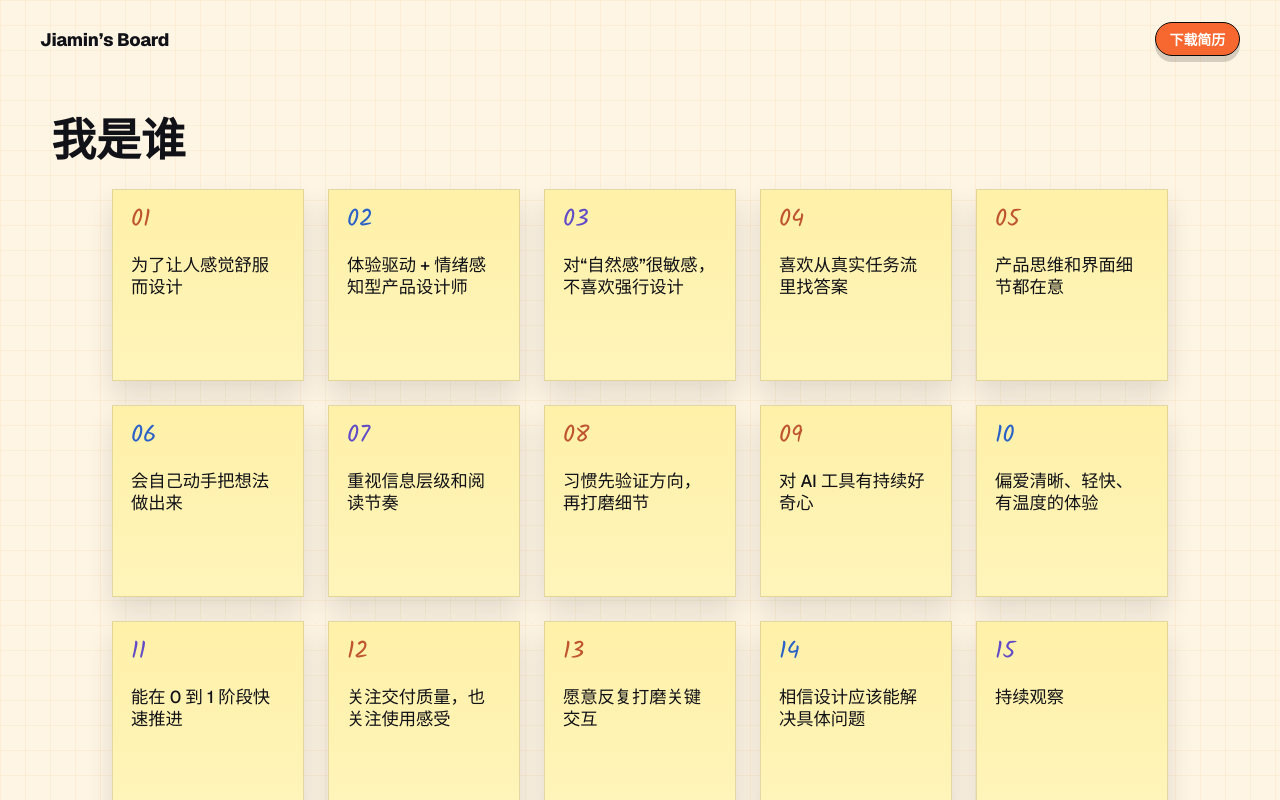
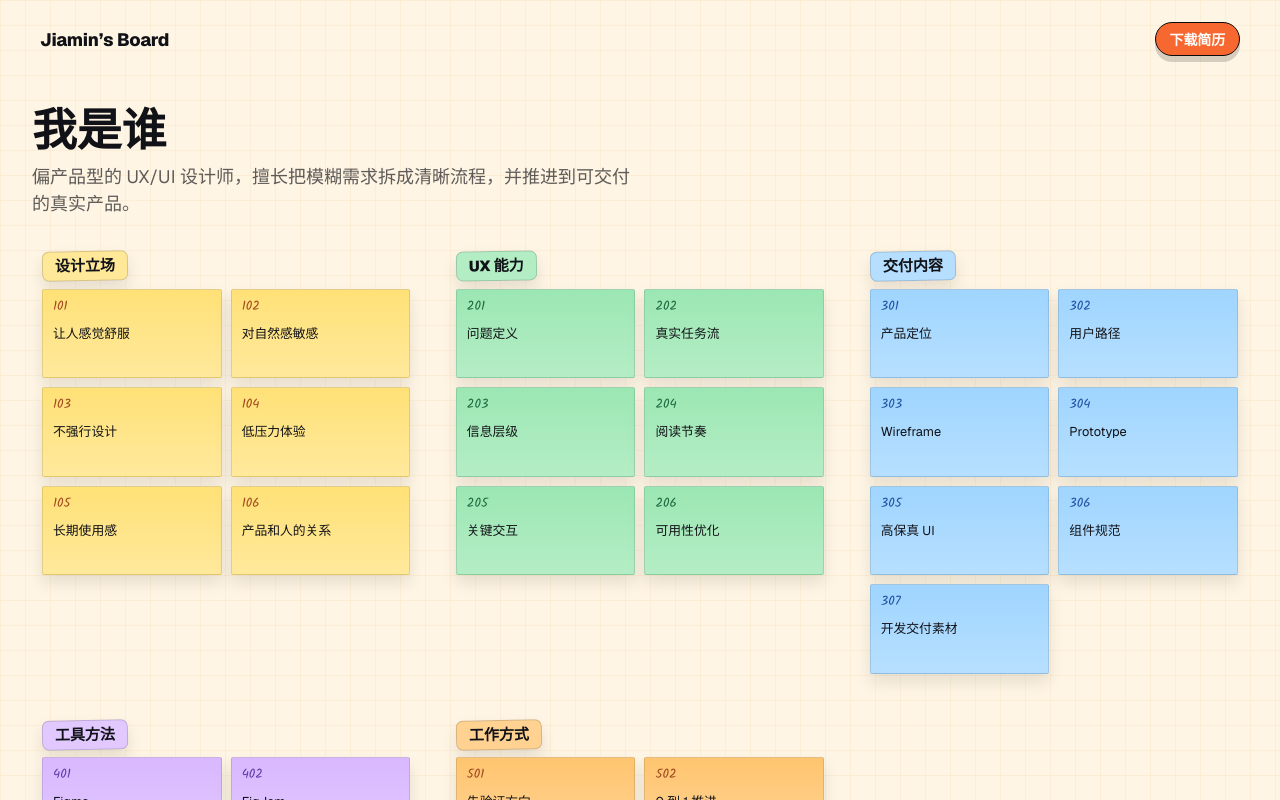
Before and after one commit to jaemin17/jaemin-portfolio, a Next.js app: page /about in a window 1280 px wide. Shown: the top 800 px of the page. Built offline with nearby package versions, Linux system fonts and the light colour scheme.

Commit message:
feat: restructure about page notes

```diff
--- a/src/app/about/about.module.css
+++ b/src/app/about/about.module.css
@@ -1,27 +1,27 @@
 .main {
   max-width: none;
   margin: -20px auto 0;
-  padding: 14px clamp(24px, 4vw, 76px) 56px;
+  padding: 14px clamp(18px, 2.5vw, 48px) 56px;
   width: 100%;
 }
 
 .wall {
   position: relative;
-  max-width: 1240px;
+  max-width: 1640px;
   min-height: calc(100svh - 118px);
   margin: 0 auto;
-  padding: 58px 0 36px;
+  padding: 48px 0 36px;
 }
 
 .topBar {
   display: flex;
   align-items: center;
   gap: 18px;
-  margin-bottom: 28px;
+  margin-bottom: 24px;
 }
 
 .titleBlock {
-  max-width: 620px;
+  max-width: 720px;
 }
 
 .title {
@@ -31,34 +31,82 @@
   letter-spacing: 0;
 }
 
+.intro {
+  max-width: 600px;
+  margin-top: 12px;
+  color: rgba(17, 18, 23, 0.68);
+  font-size: clamp(14px, 1.5vw, 18px);
+  line-height: 1.5;
+  letter-spacing: 0;
+}
+
+.map {
+  display: grid;
+  grid-template-columns: repeat(3, minmax(0, 1fr));
+  gap: clamp(18px, 2vw, 30px);
+  align-items: start;
+}
+
+.group {
+  --note-accent: #fff1a8;
+  --note-color: #f6682f;
+  min-width: 0;
+  padding: 10px;
+}
+
+.yellow {
+  --note-accent: #ffe176;
+  --note-color: #d35a16;
+}
+
+.green {
+  --note-accent: #9be7b3;
+  --note-color: #16884b;
+}
+
+.blue {
+  --note-accent: #9fd5ff;
+  --note-color: #1f66d1;
+}
+
+.purple {
+  --note-accent: #d9b8ff;
+  --note-color: #7c48d8;
+}
+
+.orange {
+  --note-accent: #ffc56f;
+  --note-color: #ce5a13;
+}
+
+.groupTitle {
+  width: fit-content;
+  margin: 0 0 8px;
+  padding: 6px 12px 5px;
+  border: 1px solid rgba(17, 18, 23, 0.16);
+  border-radius: 7px;
+  background: color-mix(in oklab, var(--note-accent) 78%, white);
+  box-shadow: 0 8px 16px rgba(17, 18, 23, 0.1);
+  color: #111217;
+  font-size: 15px;
+  line-height: 1.1;
+  font-weight: 860;
+  letter-spacing: 0;
+  transform: rotate(-1deg);
+}
+
 .noteGrid {
-  --note-size: clamp(188px, 15vw, 228px);
   display: grid;
-  grid-template-columns: repeat(auto-fill, minmax(0, var(--note-size)));
-  gap: clamp(16px, 2vw, 24px);
+  grid-template-columns: repeat(auto-fit, minmax(118px, 1fr));
+  gap: 9px;
   align-items: stretch;
-  justify-content: center;
 }
 
 .noteItem {
-  --note-accent: #fff1a8;
-  --note-color: #f6682f;
   position: relative;
   min-width: 0;
-  aspect-ratio: 1;
+  min-height: clamp(88px, 7vw, 112px);
   transition: transform 160ms ease;
-}
-
-.noteItem:nth-child(4n + 2) {
-  --note-color: #2f7bff;
-}
-
-.noteItem:nth-child(4n + 3) {
-  --note-color: #7c5cff;
-}
-
-.noteItem:nth-child(4n + 4) {
-  --note-color: #f6682f;
 }
 
 .note {
@@ -67,38 +115,71 @@
   min-height: 0;
   flex-direction: column;
   justify-content: flex-start;
-  gap: 22px;
-  padding: 18px;
+  gap: 13px;
+  padding: 10px;
   border: 1px solid rgba(17, 18, 23, 0.12);
-  border-radius: 0;
+  border-radius: 2px;
   background: linear-gradient(
     180deg,
     var(--note-accent) 0%,
-    color-mix(in oklab, var(--note-accent) 80%, white) 100%
+    color-mix(in oklab, var(--note-accent) 76%, white) 100%
   );
-  box-shadow: 0 14px 26px rgba(17, 18, 23, 0.12);
+  box-shadow: 0 8px 16px rgba(17, 18, 23, 0.1);
   transition: box-shadow 160ms ease, border-color 160ms ease, transform 160ms ease;
 }
 
 .noteItem:hover .note {
   border-color: rgba(17, 18, 23, 0.18);
-  box-shadow: 0 24px 40px rgba(17, 18, 23, 0.16);
-  transform: translateY(-5px);
+  box-shadow: 0 18px 32px rgba(17, 18, 23, 0.16);
+  transform: translateY(-4px) scale(1.08);
+  z-index: 4;
 }
 
 .noteIndex {
   color: color-mix(in oklab, var(--note-color) 78%, #111217);
-  font-size: 24px;
+  font-size: 13px;
   line-height: 1;
+  font-weight: 400;
   font-family: var(--font-kalam), var(--font-geist-sans), system-ui, sans-serif;
 }
 
 .noteText {
   display: block;
-  font-size: clamp(16px, 1.35vw, 20px);
-  line-height: 1.28;
-  font-weight: 500;
+  overflow-wrap: anywhere;
+  font-size: clamp(12px, 1vw, 15px);
+  line-height: 1.22;
+  font-weight: 400;
   letter-spacing: 0;
+}
+
+@media (min-width: 1400px) {
+  .noteGrid {
+    grid-template-columns: repeat(auto-fit, minmax(138px, 1fr));
+    gap: 11px;
+  }
+
+  .noteItem {
+    min-height: clamp(112px, 7.2vw, 132px);
+  }
+
+  .note {
+    gap: 16px;
+    padding: 12px;
+  }
+
+  .noteIndex {
+    font-size: 15px;
+  }
+
+  .noteText {
+    font-size: clamp(14px, 0.9vw, 17px);
+  }
+}
+
+@media (max-width: 980px) {
+  .map {
+    grid-template-columns: repeat(2, minmax(0, 1fr));
+  }
 }
 
 @media (max-width: 520px) {
@@ -116,17 +197,25 @@
     flex-direction: column;
   }
 
+  .map {
+    grid-template-columns: 1fr;
+    gap: 14px;
+  }
+
+  .group {
+    padding: 0;
+  }
+
   .noteGrid {
-    --note-size: clamp(140px, calc((100vw - 40px) / 2), 178px);
-    grid-template-columns: repeat(2, minmax(0, var(--note-size)));
-    gap: 12px;
+    grid-template-columns: repeat(2, minmax(0, 1fr));
+    gap: 8px;
   }
 
   .note {
-    padding: 14px;
+    padding: 10px;
   }
 
   .noteText {
-    font-size: 16px;
+    font-size: 13px;
   }
 }
--- a/src/app/about/page.tsx
+++ b/src/app/about/page.tsx
@@ -1,35 +1,32 @@
 import { SiteHeader } from "@/components/SiteHeader";
 import styles from "./about.module.css";
 
-const notes = [
-  "为了让人感觉舒服而设计",
-  "体验驱动 + 情绪感知型产品设计师",
-  "对“自然感”很敏感，不喜欢强行设计",
-  "喜欢从真实任务流里找答案",
-  "产品思维和界面细节都在意",
-  "会自己动手把想法做出来",
-  "重视信息层级和阅读节奏",
-  "习惯先验证方向，再打磨细节",
-  "对 AI 工具有持续好奇心",
-  "偏爱清晰、轻快、有温度的体验",
-  "能在 0 到 1 阶段快速推进",
-  "关注交付质量，也关注使用感受",
-  "愿意反复打磨关键交互",
-  "相信设计应该能解决具体问题",
-  "持续观察",
-  "长期优化",
-  "对细节敏感",
-  "会一直迭代",
-  "慢慢把东西磨顺",
-  "真实问题驱动",
-  "用户心理感知",
-  "对用户情绪敏感",
-  "能发现体验中的“不自然”",
-  "会思考长期使用感",
-  "关注产品和人的关系",
-  "会从真实需求出发",
-  "不只是做视觉",
-  "有产品意识",
+const noteGroups = [
+  {
+    title: "设计立场",
+    tone: "yellow",
+    notes: ["让人感觉舒服", "对自然感敏感", "不强行设计", "低压力体验", "长期使用感", "产品和人的关系"],
+  },
+  {
+    title: "UX 能力",
+    tone: "green",
+    notes: ["问题定义", "真实任务流", "信息层级", "阅读节奏", "关键交互", "可用性优化"],
+  },
+  {
+    title: "交付内容",
+    tone: "blue",
+    notes: ["产品定位", "用户路径", "Wireframe", "Prototype", "高保真 UI", "组件规范", "开发交付素材"],
+  },
+  {
+    title: "工具方法",
+    tone: "purple",
+    notes: ["Figma", "FigJam", "SwiftUI", "Next.js", "AI tools", "竞品分析", "可用性测试"],
+  },
+  {
+    title: "工作方式",
+    tone: "orange",
+    notes: ["先验证方向", "0 到 1 推进", "自己动手做", "持续观察", "反复迭代", "打磨到顺"],
+  },
 ];
 
 export default function AboutPage() {
@@ -43,17 +40,36 @@ export default function AboutPage() {
               <h1 id="about-title" className={styles.title}>
                 我是谁
               </h1>
+              <p className={styles.intro}>
+                偏产品型的 UX/UI 设计师，擅长把模糊需求拆成清晰流程，并推进到可交付的真实产品。
+              </p>
             </div>
           </header>
 
-          <div className={styles.noteGrid} aria-label="关于我的便利贴">
-            {notes.map((note, index) => (
-              <article key={note} className={styles.noteItem}>
-                <span className={styles.note}>
-                  <span className={styles.noteIndex}>{String(index + 1).padStart(2, "0")}</span>
-                  <span className={styles.noteText}>{note}</span>
-                </span>
-              </article>
+          <div className={styles.map} aria-label="关于我的能力地图">
+            {noteGroups.map((group, groupIndex) => (
+              <section
+                key={group.title}
+                className={`${styles.group} ${styles[group.tone]}`}
+                aria-labelledby={`group-${groupIndex}`}
+              >
+                <h2 id={`group-${groupIndex}`} className={styles.groupTitle}>
+                  {group.title}
+                </h2>
+                <div className={styles.noteGrid}>
+                  {group.notes.map((note, noteIndex) => (
+                    <article key={note} className={styles.noteItem}>
+                      <span className={styles.note}>
+                        <span className={styles.noteIndex}>
+                          {String(groupIndex + 1)}
+                          {String(noteIndex + 1).padStart(2, "0")}
+                        </span>
+                        <span className={styles.noteText}>{note}</span>
+                      </span>
+                    </article>
+                  ))}
+                </div>
+              </section>
             ))}
           </div>
         </section>
```
